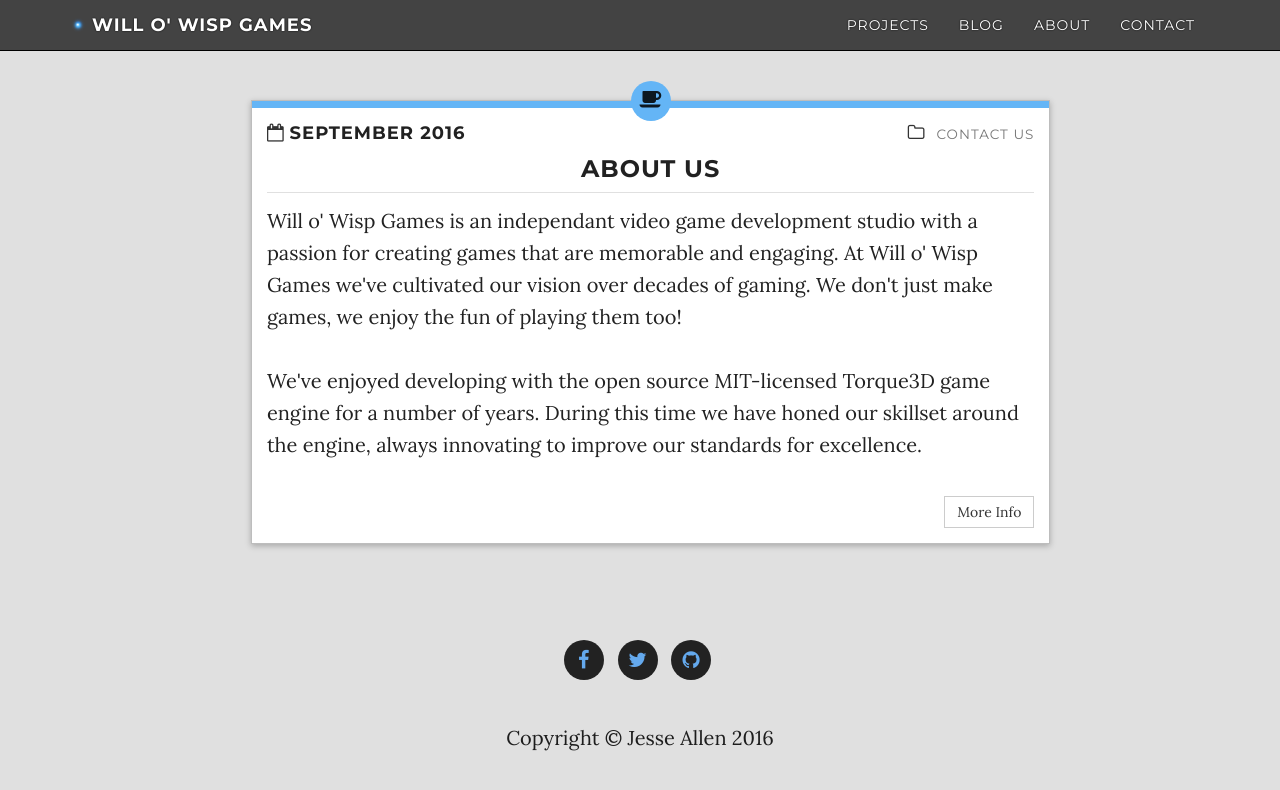
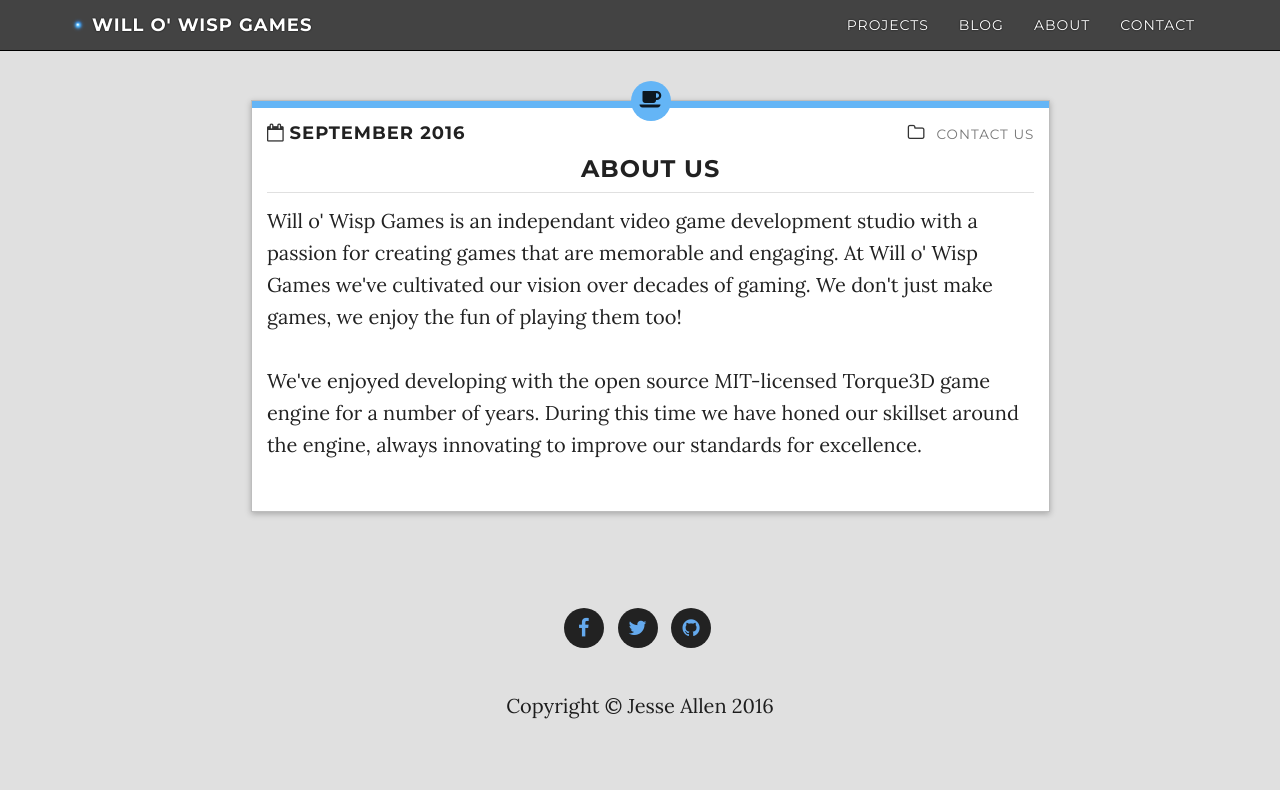
Before and after one commit to WilloWispGames/WilloWispGames.github.io, a Jekyll site: the page built from about/index.html, in a window 1280 px wide. Shown: the top 790 px of the page. Built offline with Jekyll 4.4.1, drawn with Linux system fonts in a browser that asks for light colours; nearby versions of some CDN libraries.

Commit message:
Update aboutPane.html

```diff
--- a/_includes/aboutPane.html
+++ b/_includes/aboutPane.html
@@ -23,7 +23,6 @@
 				<br>
 				We've enjoyed developing with the open source MIT-licensed Torque3D game engine for a number of years. During this time we have honed our skillset around the engine, always innovating to improve our standards for excellence.</p>
 			</div>
-			<div class="enrole">More Info</div>
 		</div>
 	</div>
 </div>
```
